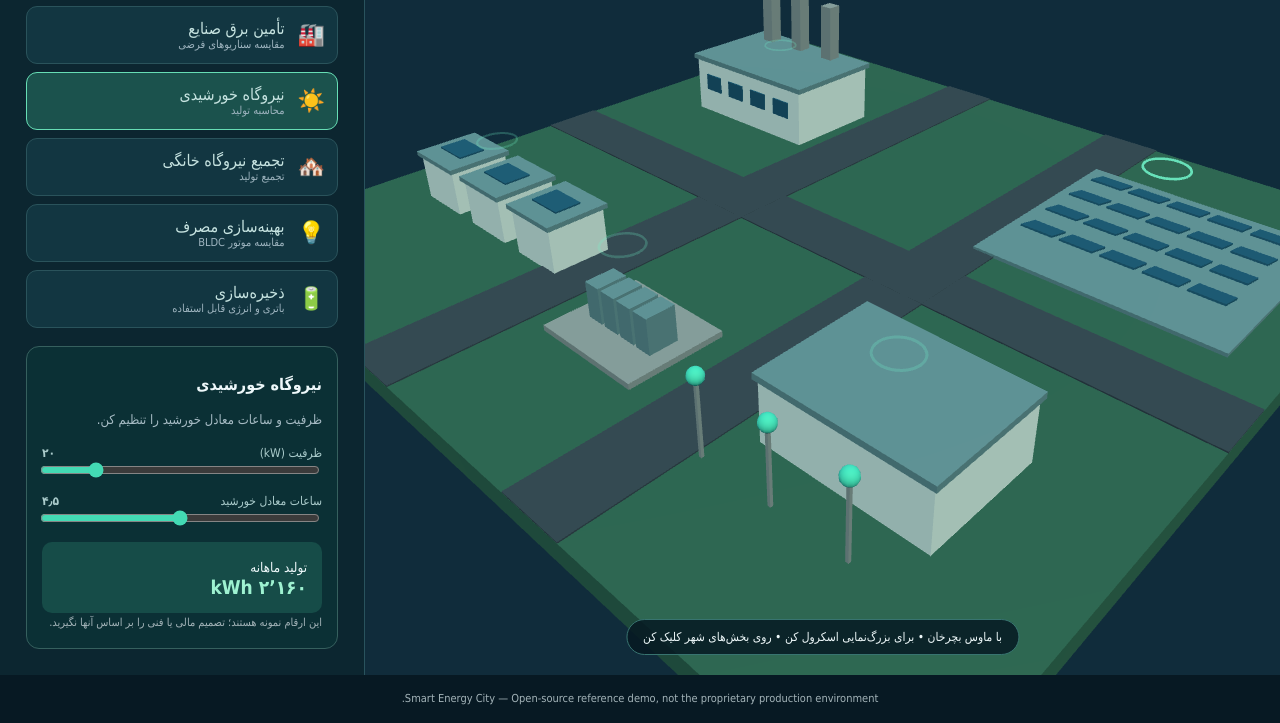
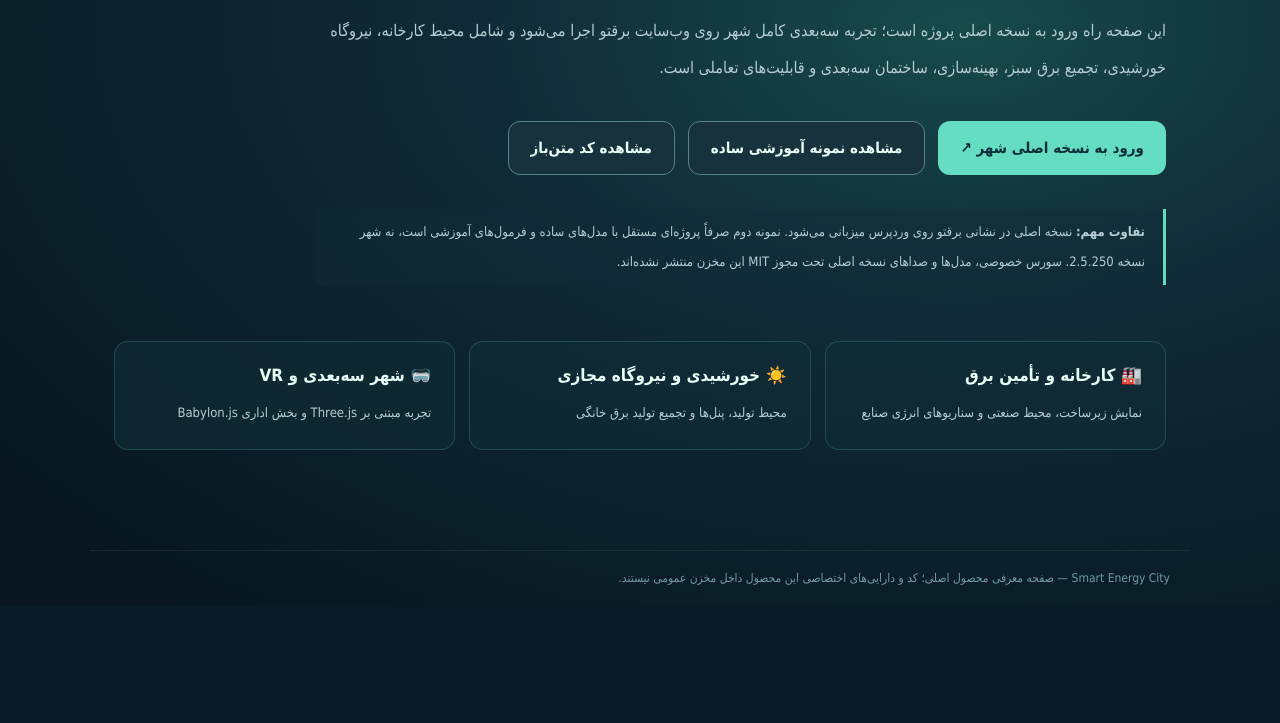
Before and after one commit to babakbinesh23/smart-energy-city, a website built with Vite: page index.html in a window 1280 px wide. Shown: the part 281-1004 px from the top of the page. After the commit the page ends 906 px from the top, so only its background shows below. Built offline with nearby package versions, Linux system fonts and the light colour scheme; animation ran at ten frames a second.

Commit message:
Correct misrepresented 3D demo: launch actual Bargheto city and label reference separately

```diff
--- a/index.html
+++ b/index.html
@@ -1,46 +1,34 @@
 <!doctype html>
-<html lang="fa" dir="rtl">
-<head>
-  <meta charset="UTF-8" />
-  <meta name="viewport" content="width=device-width, initial-scale=1.0" />
-  <meta name="theme-color" content="#071924" />
-  <meta name="description" content="نمونه متن‌باز شهر هوشمند انرژی: تجربه سه‌بعدی آموزشی با Three.js."/>
-  <title>شهر هوشمند انرژی | نمونه متن‌باز</title>
-</head>
-<body>
-  <div id="app">
-    <header class="topbar">
-      <a class="brand" href="#" aria-label="Smart Energy City">
-        <span class="brand-mark">✳</span>
-        <span><strong>شهر هوشمند انرژی</strong><small>نسخه نمایشی متن‌باز</small></span>
-      </a>
-      <div class="top-actions">
-        <span class="status"><i></i> نمونه قابل اجرا</span>
-        <a href="https://github.com/babakbinesh23" target="_blank" rel="noopener noreferrer">GitHub ↗</a>
-      </div>
-    </header>
-    <main class="layout">
-      <section class="world" aria-label="محیط سه‌بعدی">
-        <div id="scene" role="img" aria-label="شهر انرژی سه‌بعدی تعاملی"></div>
-        <div class="world-caption">با ماوس بچرخان • برای بزرگ‌نمایی اسکرول کن • روی بخش‌های شهر کلیک کن</div>
-        <div class="scene-badge">THREE.JS / WEBGL</div>
-      </section>
-      <aside class="control-panel" aria-label="داشبورد انرژی">
-        <p class="eyebrow">INTERACTIVE ENERGY LAB</p>
-        <h1>انرژی را <span>تجربه کن.</span></h1>
-        <p class="intro">یک نمونه مستقل برای نمایش مفاهیم تولید برق خورشیدی، تجمیع تولید، بهینه‌سازی و ذخیره‌سازی انرژی؛ اعداد صرفاً آموزشی‌اند.</p>
-        <div class="zone-list" id="zone-list"></div>
-        <section class="calculator" aria-labelledby="calc-title">
-          <h2 id="calc-title">محاسبه‌گر آموزشی</h2>
-          <p id="calc-description"></p>
-          <div id="calc-controls"></div>
-          <output id="calc-output" aria-live="polite"></output>
-          <div class="footnote">این ارقام نمونه هستند؛ تصمیم مالی یا فنی را بر اساس آنها نگیرید.</div>
-        </section>
-      </aside>
-    </main>
-    <footer>Smart Energy City — Open-source reference demo, not the proprietary production environment.</footer>
-  </div>
-  <script type="module" src="/src/main.js"></script>
-</body>
-</html>
+<html lang="fa" dir="rtl"><head><meta charset="UTF-8"><meta name="viewport" content="width=device-width,initial-scale=1">
+<meta name="theme-color" content="#091b26"><title>شهر هوشمند انرژی برقتو — پروژه اصلی</title>
+<meta name="description" content="صفحه معرفی و ورود به نسخه اصلی شهر هوشمند انرژی برقتو">
+<style>
+:root{font-family:Tahoma,system-ui,sans-serif;color:#eafff8;background:#091b26}
+*{box-sizing:border-box}body{margin:0;background:radial-gradient(ellipse at 75% 35%,#174a4b 0,#102b37 35%,#071620 92%);min-height:100vh}
+a{text-decoration:none;color:inherit}header{border-bottom:1px solid #ffffff19;min-height:72px;display:flex;align-items:center;justify-content:space-between;padding:16px max(26px,5vw);gap:20px}header b{font-size:18px}header a{color:#8eead6;font-size:13px}
+main{max-width:1100px;margin:auto;padding:74px 24px 30px}
+sup{font-size:12px;letter-spacing:1px;color:#71d5c8}h1{font-size:clamp(30px,5vw,60px);line-height:1.65;margin:12px 0}h1 em{color:#67e5c5;font-style:normal}
+p{color:#b5ccd3;font-size:16px;line-height:2.3;max-width:850px}
+.actions{display:flex;gap:13px;flex-wrap:wrap;margin:34px 0}
+.btn{padding:15px 22px;border-radius:12px;font-weight:bold;font-size:15px;display:inline-flex;align-items:center;justify-content:center;min-height:54px}
+.primary{background:#64ddc2;color:#063039} .outline{border:1px solid #58838b;background:#18323d}
+.note{margin:30px 0 0;border-right:3px solid #5fddbc;padding:8px 18px;font-size:13px;background:#112c3770}
+.grid{display:grid;grid-template-columns:repeat(3,1fr);gap:14px;margin-top:56px}
+.card{border:1px solid #37727679;background:#102d37a1;border-radius:14px;padding:23px}.card strong{display:block;font-size:17px;margin-bottom:15px}.card p{font-size:13px;margin:0;line-height:2}
+footer{color:#7299a1;font-size:12px;max-width:1100px;margin:70px auto 20px;padding:20px;border-top:1px solid #ffffff12}
+@media(max-width:730px){main{padding-top:44px}.grid{grid-template-columns:1fr}.btn{width:100%}}
+</style></head><body>
+<header><b>✳ شهر هوشمند انرژی برقتو</b><a href="https://github.com/babakbinesh23/smart-energy-city" target="_blank" rel="noopener noreferrer">مخزن GitHub ↗</a></header>
+<main>
+<sup>ORIGINAL EXPERIENCE · WORDPRESS · THREE.JS · BABYLON.JS</sup>
+<h1>وارد <em>شهر واقعی</em> هوشمند انرژی شو</h1>
+<p>این صفحه راه ورود به نسخه اصلی پروژه است؛ تجربه سه‌بعدی کامل شهر روی وب‌سایت برقتو اجرا می‌شود و شامل محیط کارخانه، نیروگاه خورشیدی، تجمیع برق سبز، بهینه‌سازی، ساختمان سه‌بعدی و قابلیت‌های تعاملی است.</p>
+<nav class="actions"><a class="btn primary" href="https://www.bodara.ir/barghetocity/" target="_blank" rel="noopener noreferrer">ورود به نسخه اصلی شهر ↗</a><a class="btn outline" href="./reference/">مشاهده نمونه آموزشی ساده</a><a class="btn outline" href="https://github.com/babakbinesh23/smart-energy-city" target="_blank" rel="noopener noreferrer">مشاهده کد متن‌باز</a></nav>
+<p class="note"><b>تفاوت مهم:</b> نسخه اصلی در نشانی برقتو روی وردپرس میزبانی می‌شود. نمونه دوم صرفاً پروژه‌ای مستقل با مدل‌های ساده و فرمول‌های آموزشی است، نه شهر نسخه 2.5.250. سورس خصوصی، مدل‌ها و صداهای نسخه اصلی تحت مجوز MIT این مخزن منتشر نشده‌اند.</p>
+<section class="grid">
+<article class="card"><strong>🏭 کارخانه و تأمین برق</strong><p>نمایش زیرساخت، محیط صنعتی و سناریوهای انرژی صنایع</p></article>
+<article class="card"><strong>☀️ خورشیدی و نیروگاه مجازی</strong><p>محیط تولید، پنل‌ها و تجمیع تولید برق خانگی</p></article>
+<article class="card"><strong>🥽 شهر سه‌بعدی و VR</strong><p>تجربه مبتنی بر Three.js و بخش اداری Babylon.js</p></article>
+</section>
+</main><footer>Smart Energy City — صفحه معرفی محصول اصلی؛ کد و دارایی‌های اختصاصی این محصول داخل مخزن عمومی نیستند.</footer>
+</body></html>
--- a/vite.config.js
+++ b/vite.config.js
@@ -1,7 +1,9 @@
 import { defineConfig } from 'vite';
-
-// GitHub Pages serves a project repository under /smart-energy-city/.
-// Local development remains available at the usual / path.
+import { resolve } from 'node:path';
 export default defineConfig(({ command }) => ({
   base: command === 'build' ? '/smart-energy-city/' : '/',
+  build: { rollupOptions: { input: {
+    portal: resolve(process.cwd(), 'index.html'),
+    reference: resolve(process.cwd(), 'reference/index.html'),
+  } } },
 }));
```
Also changed, not shown: docs/ORIGINAL_VS_REFERENCE.md (added, +12 -0 lines), reference/index.html (added, +46 -0 lines), README.md.
